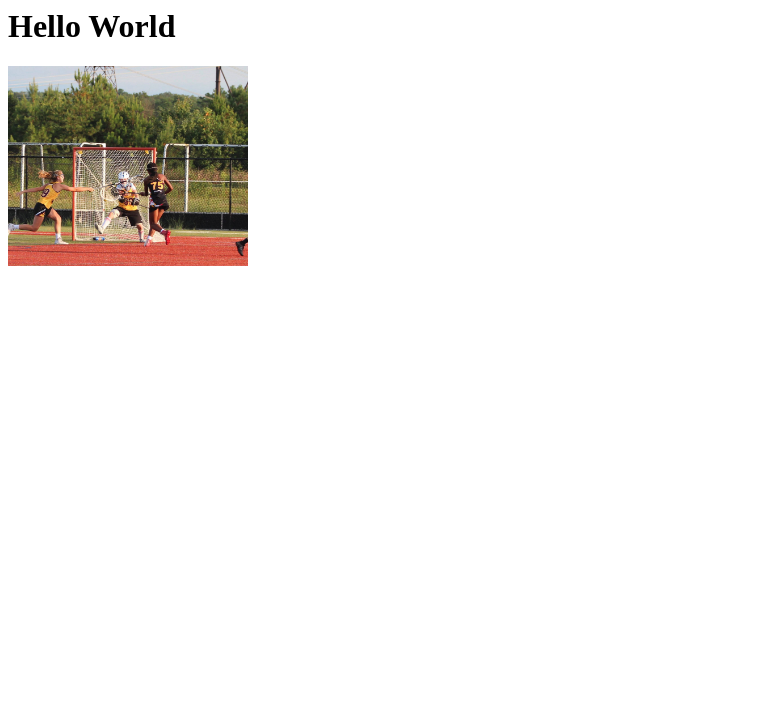
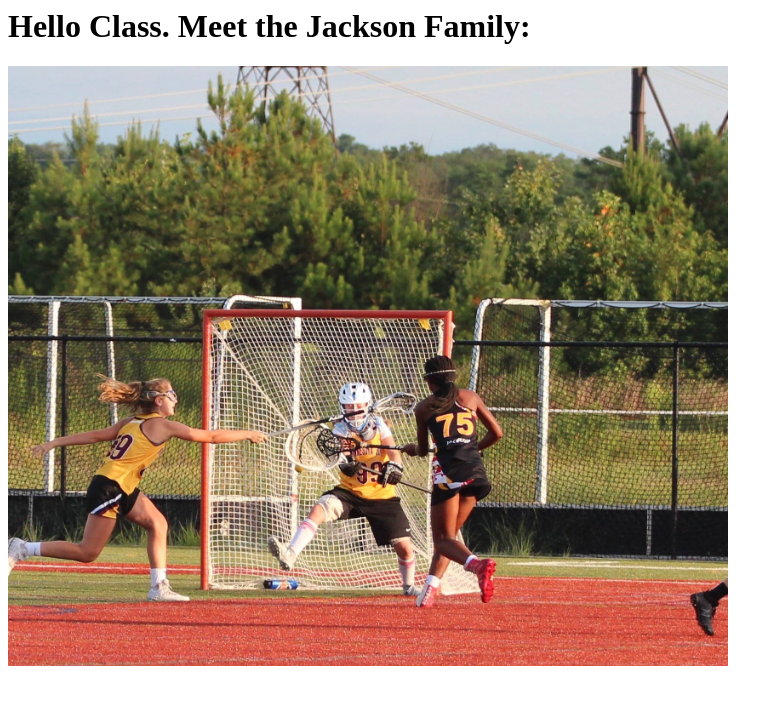
Before and after one commit to halogeneng/halogeneng.github.io, a plain HTML site: page index.html in a window 1280 px wide. Shown: the whole page, without its empty margins (0-783 px from the left). Drawn offline with Linux system fonts and the light colour scheme.

Commit message:
extra pics

```diff
--- a/index.html
+++ b/index.html
@@ -1,6 +1,6 @@
 <html>
-    <h1>Hello World</h1>
+    <h1>Hello Class. Meet the Jackson Family:</h1>
     <div>
-        <img src="kyndallLax.jpeg" height="200"/>
+        <img src="kyndallLax.jpeg" height="600"/>
     </div>
 </html>
```
